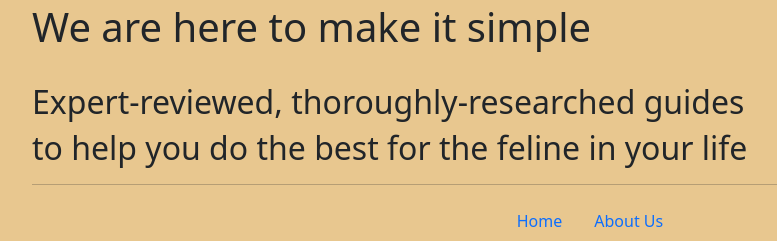
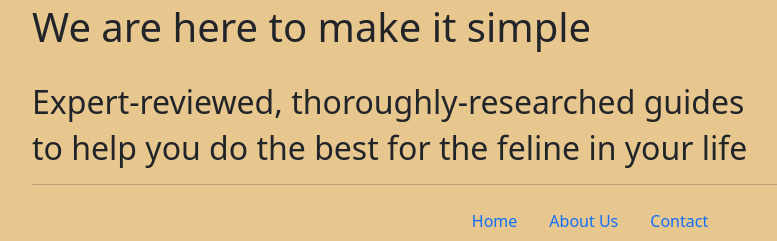
Before and after one commit to Alasdair666/TeamCat, a Flask app: page / in a window 1280 px wide. Shown: the part 946-1187 px from the top of the page, without its empty margins (50-827 px from the left). Run offline with Flask 2, Linux system fonts and the light colour scheme; some libraries are stand-ins or nearby versions.

Commit message:
Add link to contact page

```diff
--- a/templates/contact.html
+++ b/templates/contact.html
@@ -1,5 +1,6 @@
 {% extends 'layout.html' %}
 {% block content %}
+<div class="container">
         <br />
         <h2>We'd love to hear from you</h2>
         <br />
@@ -11,4 +12,5 @@
         <p>42 Church St, Shildon DL4 1DY, Grossbritannien</p>
         <p>UK</p>
         <br />
+</div>
 {% endblock %}
--- a/templates/layout.html
+++ b/templates/layout.html
@@ -10,7 +10,9 @@
         integrity="sha384-1BmE4kWBq78iYhFldvKuhfTAU6auU8tT94WrHftjDbrCEXSU1oBoqyl2QvZ6jIW3" crossorigin="anonymous">
     <link rel="stylesheet" href="/static/css/jumbotron.css">
 
-    <script src="https://code.jquery.com/jquery-3.2.1.slim.min.js" integrity="sha384-KJ3o2DKtIkvYIK3UENzmM7KCkRr/rE9/Qpg6aAZGJwFDMVNA/GpGFF93hXpG5KkN" crossorigin="anonymous"></script>
+    <script src="https://code.jquery.com/jquery-3.2.1.slim.min.js"
+        integrity="sha384-KJ3o2DKtIkvYIK3UENzmM7KCkRr/rE9/Qpg6aAZGJwFDMVNA/GpGFF93hXpG5KkN"
+        crossorigin="anonymous"></script>
     <script src="/static/js/popper.min.js"></script>
 </head>
 
@@ -24,7 +26,8 @@
     <nav class="nav justify-content-center">
         <a class="nav-link" href="/">Home</a>
         <a class="nav-link" href="/about">About Us</a>
-        <!-- <a class="nav-link" href="/contact">Contact</a> -->
-    </ul>
+        <a class="nav-link" href="/contact">Contact</a>
+        </ul>
 </footer>
+
 </html>
--- a/templates/navigation.html
+++ b/templates/navigation.html
@@ -1,4 +1,3 @@
-
 <nav class="navbar navbar-expand-md navbar-dark fixed-top bg-dark">
   <a class="navbar-brand" href="#">TeamCat</a>
 
@@ -13,6 +12,9 @@
       <li class="nav-item">
         <a class="nav-link" href="/about">About Us</a>
       </li>
+      <li class="nav-item">
+        <a class="nav-link" href="/contact">Contact</a>
+      </li>
     </ul>
   </div>
 </nav>
```
Lines whose indentation alone changed are shown as unchanged.
